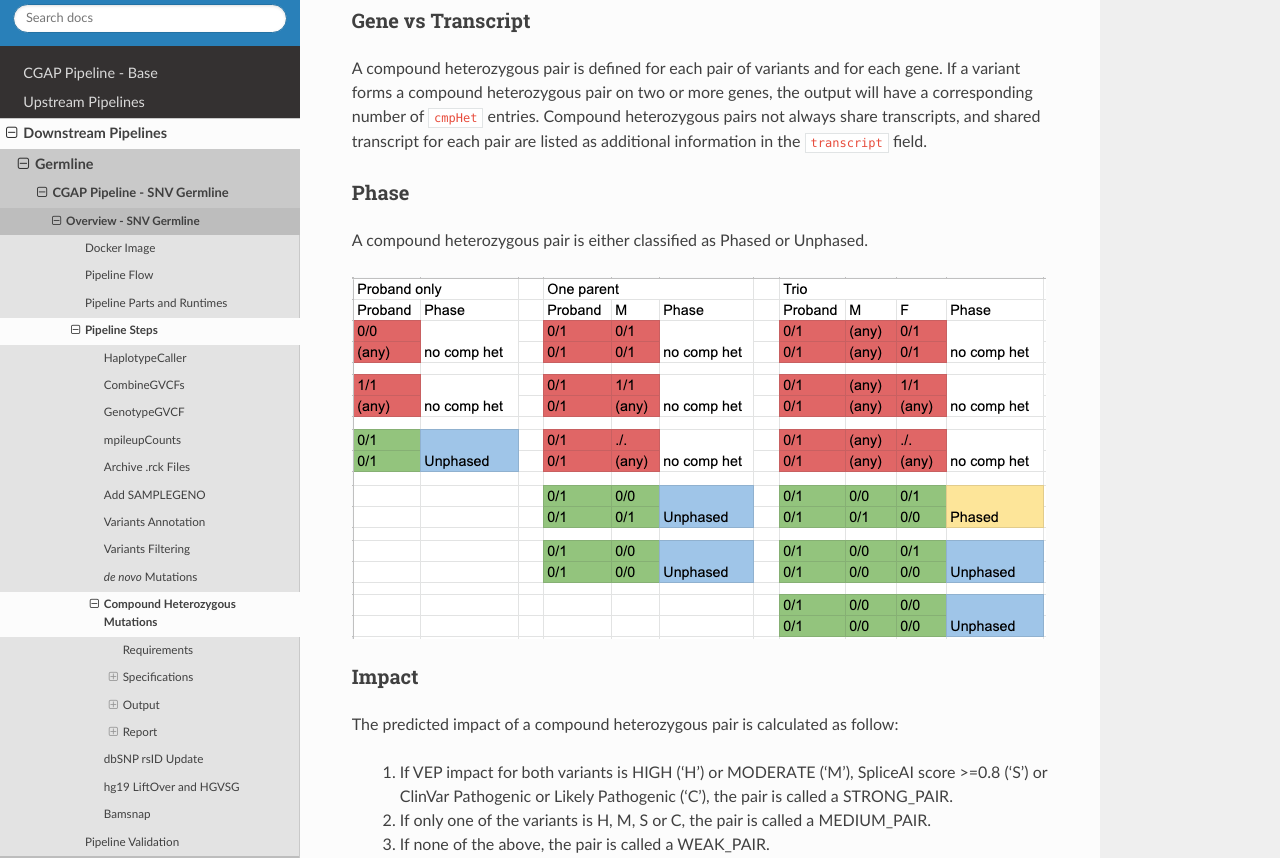
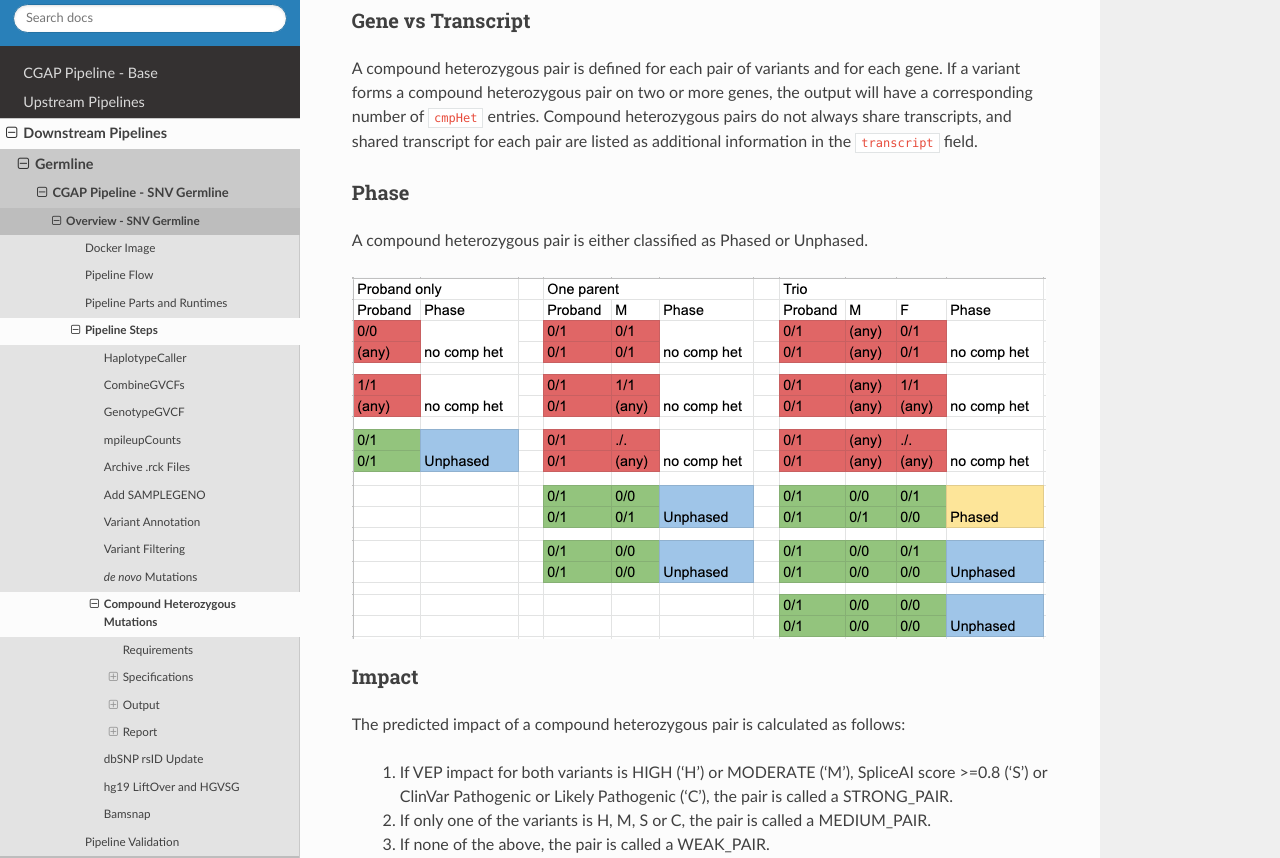
Before and after one commit to dbmi-bgm/cgap-pipeline-main, a Sphinx documentation site: the page built from docs/Pipelines/Downstream/SNV_germline/Pages/SNV_germline-step-comhet.rst, in a window 1280 px wide and 1400 px high, scrolled down 1509 px. Shown: the part 151-1009 px from the top of the window. Built offline with Sphinx 7.4.7 and the Read the Docs theme 2.0.0, drawn with Linux system fonts in a browser that asks for light colours; some of the changed text lies outside the part shown.

Commit message:
docs updates

```diff
--- a/docs/Pipelines/Downstream/Downstream_pipelines.rst
+++ b/docs/Pipelines/Downstream/Downstream_pipelines.rst
@@ -3,7 +3,7 @@
 ====================
 
 Downstream pipelines begin from analysis ready ``bam`` files and end with filtered lists of variants.
-An analysis ready ``bam`` undergo some additional cleanup operations after the alignment to remove duplicate reads and recalibrate base quality scores.
+An analysis ready ``bam`` undergoes some additional cleanup operations after the alignment to remove duplicate reads and recalibrate base quality scores.
 
 
 Germline
--- a/docs/Pipelines/Downstream/SNV_germline/Pages/SNV_germline-step-comhet.rst
+++ b/docs/Pipelines/Downstream/SNV_germline/Pages/SNV_germline-step-comhet.rst
@@ -57,7 +57,7 @@
 
 A compound heterozygous pair is defined for each pair of variants and for each gene.
 If a variant forms a compound heterozygous pair on two or more genes, the output will have a corresponding number of ``cmpHet`` entries.
-Compound heterozygous pairs not always share transcripts, and shared transcript for each pair are listed as additional information in the ``transcript`` field.
+Compound heterozygous pairs do not always share transcripts, and shared transcript for each pair are listed as additional information in the ``transcript`` field.
 
 Phase
 -----
@@ -69,7 +69,7 @@
 Impact
 ------
 
-The predicted impact of a compound heterozygous pair is calculated as follow:
+The predicted impact of a compound heterozygous pair is calculated as follows:
 
 
     1. If VEP impact for both variants is HIGH ('H') or MODERATE ('M'), SpliceAI score >=0.8 ('S') or ClinVar Pathogenic or Likely Pathogenic ('C'), the pair is called a STRONG_PAIR.
--- a/docs/Pipelines/Downstream/SNV_germline/Pages/SNV_germline-step-dbSNP.rst
+++ b/docs/Pipelines/Downstream/SNV_germline/Pages/SNV_germline-step-dbSNP.rst
@@ -21,7 +21,7 @@
   1. Variants in the input ``vcf`` are matched to the reference dbSNP ``vcf`` by CHROM, POS, REF, and ALT columns.
   2. All rsIDs in the input ``vcf`` ID column are discarded and replaced by the IDs found in the reference dbSNP ``vcf``.
   3. Given a known bug where ``bcftools norm`` leaves an erroneous rsID at multi-allelic sites, this will sometimes result in replacing an existing (but wrong) rsID with ``.``.
-  4. When multiple dbSNP rsIDs exist for a single CHROM, POS, REF, and ALT in the dbSNP reference ``vcf``, we include them all separated by ``;``.  In our testing, we came across multiple cases where the same variant is associated with multiple rsIDs. In some cases it was possible to chose a parent one to which the others link to, but in other cases, it was not possible to find a link between the different rsIDs for variants that appear to be identical. gnomAD (https://gnomad.broadinstitute.org/help) described similar issues with dbSNP within their database. Taking the safer approach, we decided to include all possible rsIDs for a given variant at this stage.
+  4. When multiple dbSNP rsIDs exist for a single CHROM, POS, REF, and ALT in the dbSNP reference ``vcf``, we include them all separated by ``;``.  In our testing, we came across multiple cases where the same variant is associated with multiple rsIDs. In some cases, one of these rsIDs is listed as a parent in the dbSNP database (https://www.ncbi.nlm.nih.gov/snp/), but in other cases, it was not possible to find a link between the different rsIDs for variants that appear to be identical. gnomAD (https://gnomad.broadinstitute.org/help) described similar issues with dbSNP within their database. Taking the safer approach, we decided to include all possible rsIDs for a given variant at this stage.
   5. If a variant has a non-rsID within the ID column, it is not discarded and will be appended at the beginning of the ``;``-delimited list of any and all rsIDs from the reference dbSNP ``vcf``.
 
 An example of how these rules are followed with various inputs is found below:
--- a/docs/Pipelines/Downstream/SNV_germline/Pages/SNV_germline-step-filtering.rst
+++ b/docs/Pipelines/Downstream/SNV_germline/Pages/SNV_germline-step-filtering.rst
@@ -1,6 +1,6 @@
-==================
-Variants Filtering
-==================
+=================
+Variant Filtering
+=================
 
 This step performs an annotation-based filtering of the variants in the input ``vcf``.
 
@@ -43,7 +43,7 @@
 VEP cleaning
 ------------
 
-This intermediate step uses ``granite cleanVCF`` to clean VEP annotations and remove non relevant consequences. The step eventually discards variants that remain with no VEP annotations.
+This intermediate step uses ``granite cleanVCF`` to clean VEP annotations and remove non-relevant consequences. The step eventually discards variants that remain with no VEP annotations.
 
 Blacklist
 ---------
@@ -58,4 +58,4 @@
 Output
 ++++++
 
-The final output is a filtered ``vcf`` file containing a subset of variants from the initial ``vcf`` file. The information attached to filtered variants is the same as in the original variants, with the exception of VEP annotations that have been cleaned to remove non relevant transcripts and consequences.
+The final output is a filtered ``vcf`` file containing a subset of variants from the initial ``vcf`` file. The information attached to filtered variants is the same as in the original variants, with the exception of VEP annotations that have been cleaned to remove non-relevant transcripts and consequences.
--- a/docs/Pipelines/Downstream/SNV_germline/Pages/SNV_germline-step-vep.rst
+++ b/docs/Pipelines/Downstream/SNV_germline/Pages/SNV_germline-step-vep.rst
@@ -1,5 +1,5 @@
 ===================
-Variants Annotation
+Variant Annotation
 ===================
 
 This step splits multi-allelic variants, re-aligns INDELs, removes variants that do not meet a threshold read depth (DP) of 3 in at least one sample, and annotates variants for the input ``vcf`` file. ``bcftools`` is used for split and realignment, ``depth_filter.py`` (https://github.com/dbmi-bgm/cgap-scripts) is used to filter variants based on depth, and ``VEP`` (Variant Effect Predictor - https://useast.ensembl.org/info/docs/tools/vep/index.html) is used for annotation along with several plug-ins and external data sources.
--- a/docs/Pipelines/Downstream/SV_germline/Pages/SV_germline-step-part-1.rst
+++ b/docs/Pipelines/Downstream/SV_germline/Pages/SV_germline-step-part-1.rst
@@ -9,7 +9,7 @@
 Input
 -----
 
-Input files are sequence alignment files in ``bam`` format, generated from either of the `WGS Upstream pipelines <https://cgap-pipeline-master.readthedocs.io/en/latest/Pipelines/Upstream/Upstream_pipelines.html>`_.
+Input files are sequence alignment files in ``bam`` format, generated from either of the `WGS Upstream pipelines <https://cgap-pipeline-master.readthedocs.io/en/latest/Pipelines/Upstream/Upstream_pipelines.html>`_. Analysis ready ``bam`` files can also be provided by the user.
 
 Running Manta
 -------------
```
Also changed, not shown: other parts of docs/Pipelines/Downstream/SNV_germline/Pages/SNV_germline-step-comhet.rst (+1 -1 lines).
